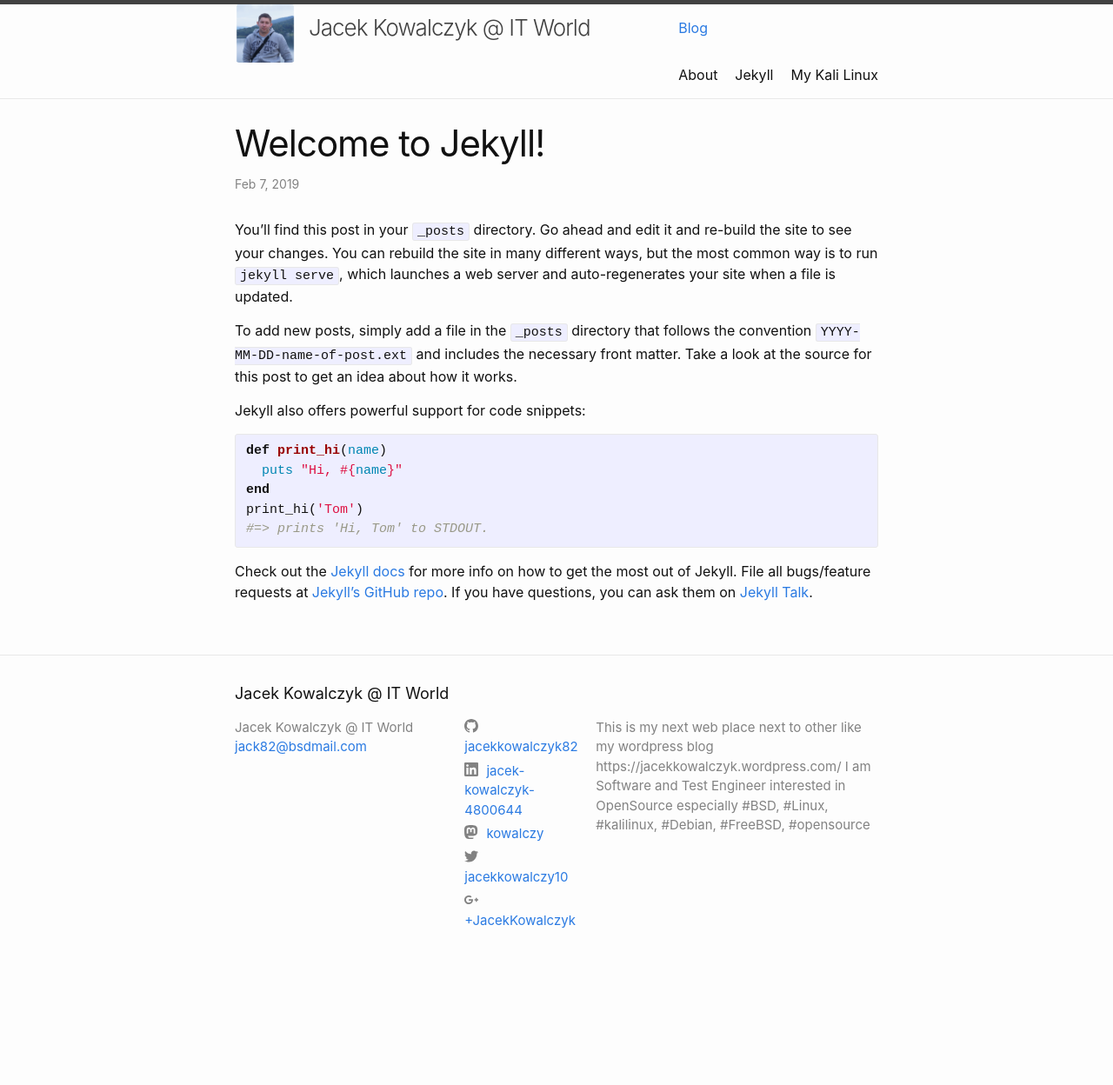
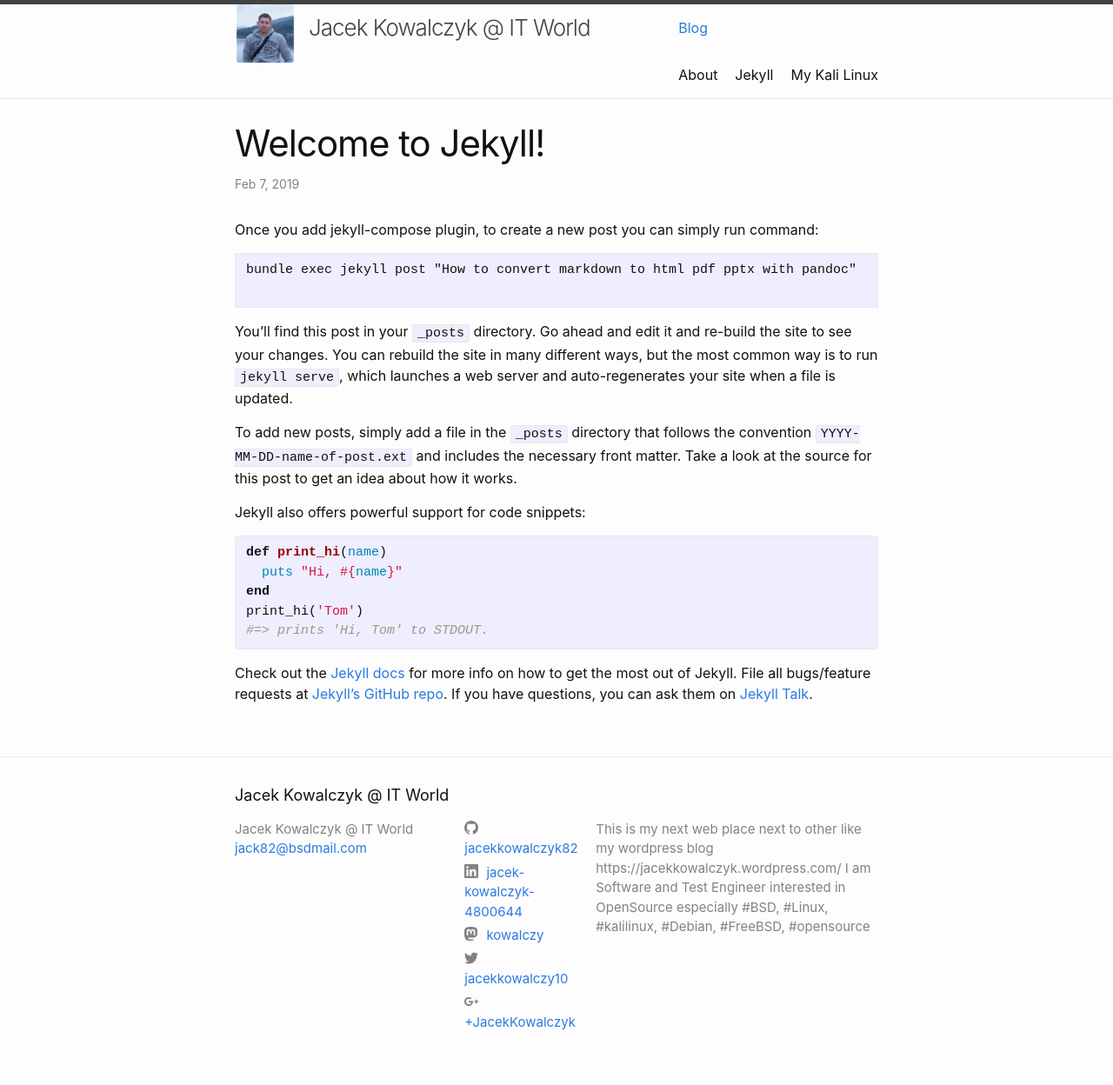
Before and after one commit to jacekkowalczyk82/jacekkowalczyk82.github.io, a Jekyll site: the page built from _posts/2019-02-07-welcome-to-jekyll.markdown, in a window 1280 px wide. Shown: the whole page at 87% size. Built offline with Jekyll 4.4.1, drawn with Linux system fonts in a browser that asks for light colours; before the commit the page ends 1131 px from its top, so only the background shows below that.

Commit message:
added post: 2019-03-20-how-to-convert-markdown-to-html-pdf-pptx-with-pandoc.md~

````diff
--- a/Gemfile
+++ b/Gemfile
@@ -26,6 +26,9 @@ gem "minima", "~> 2.0"
 # If you have any plugins, put them here!
 group :jekyll_plugins do
   gem "jekyll-feed", "~> 0.6"
+  gem 'jekyll-compose'
+
+
 end
 
 # Windows does not include zoneinfo files, so bundle the tzinfo-data gem
--- a/_posts/2019-02-07-welcome-to-jekyll.markdown
+++ b/_posts/2019-02-07-welcome-to-jekyll.markdown
@@ -5,6 +5,14 @@ date:   2019-02-07 13:37:11 +0100
 categories: jekyll update blogging
 tags: [jekyll,blog,blogging,markdown]
 ---
+
+Once you add jekyll-compose plugin, to create a new post you can simply run command:
+
+```
+bundle exec jekyll post "How to convert markdown to html pdf pptx with pandoc"
+
+```
+
 You’ll find this post in your `_posts` directory. Go ahead and edit it and re-build the site to see your changes. You can rebuild the site in many different ways, but the most common way is to run `jekyll serve`, which launches a web server and auto-regenerates your site when a file is updated.
 
 To add new posts, simply add a file in the `_posts` directory that follows the convention `YYYY-MM-DD-name-of-post.ext` and includes the necessary front matter. Take a look at the source for this post to get an idea about how it works.
````
Also changed, not shown: _posts/2019-03-20-how-to-convert-markdown-to-html-pdf-pptx-with-pandoc.md (added, +56 -0 lines), Gemfile.lock.
